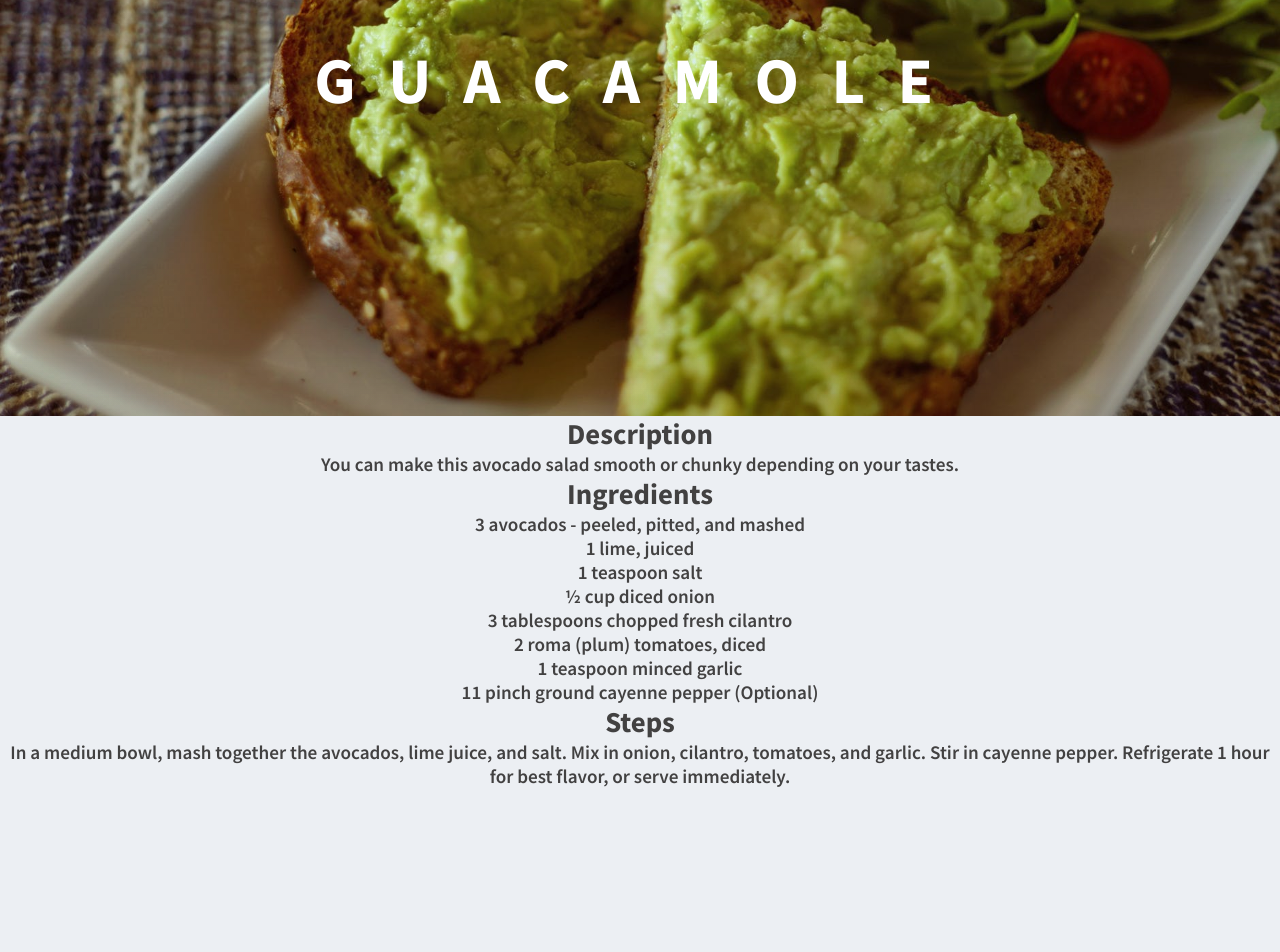
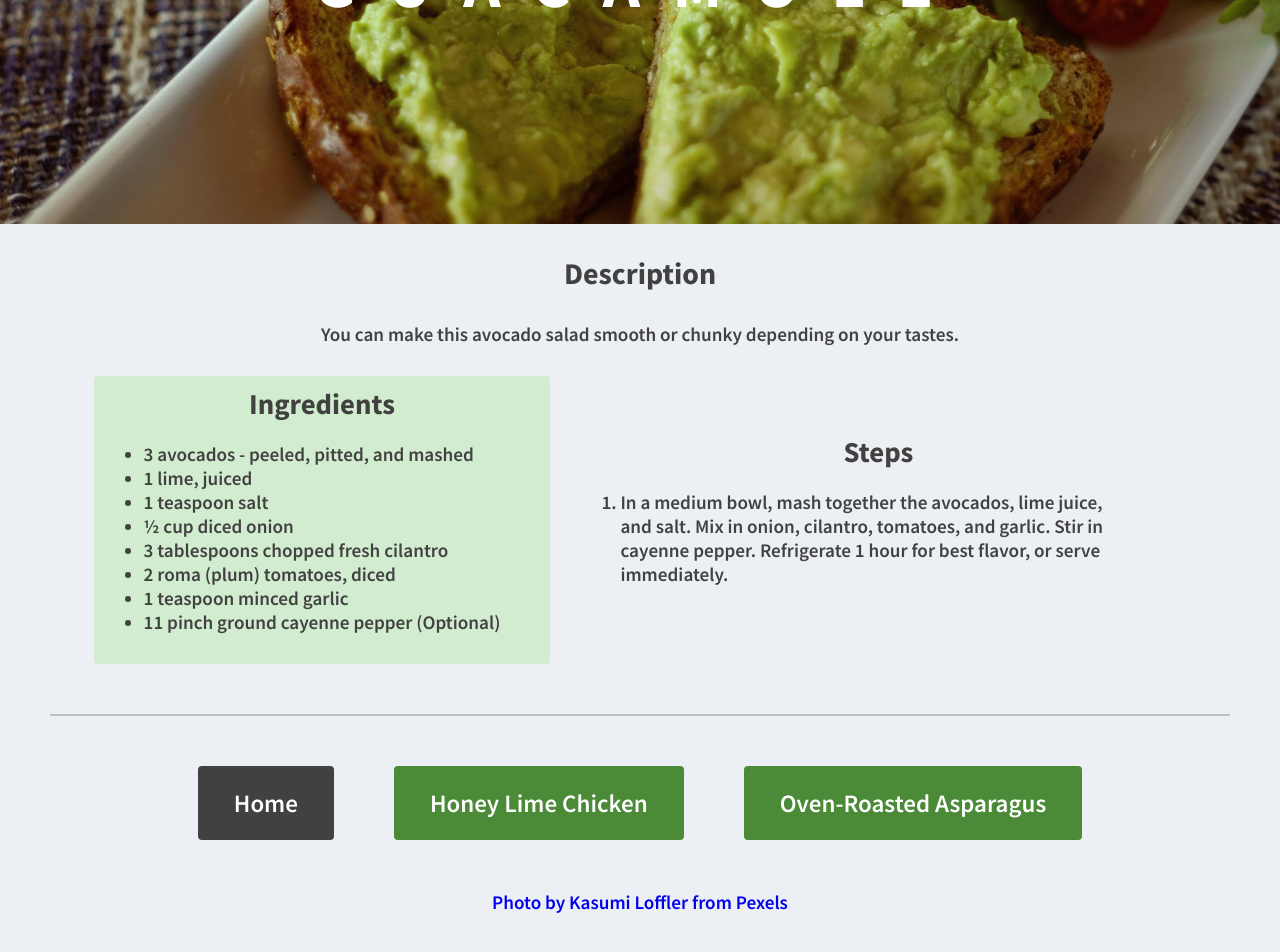
Before and after one commit to Dagobahsystem/odin-recipes, a plain HTML site: page recipes/guacamole.html in a window 1280 px wide. Shown: the part 256-1208 px from the top of the page. Before the commit the page ends 1044 px from the top, so only its background shows below. Drawn offline with Linux system fonts and the light colour scheme.

Commit message:
updated guacamole subpage.  Edits to banner size

```diff
--- a/recipes/guacamole.html
+++ b/recipes/guacamole.html
@@ -17,9 +17,12 @@
         <h1 class="title">Guacamole</h1>
     </div>
 
-    <h2>Description</h2>
+    <h2 class="description">Description</h2>
     <p>You can make this avocado salad smooth or chunky depending on your tastes.</p>
 
+    <div class="recipe-instruct">
+
+        <div class="item-instruct ingredients">
             <h2>Ingredients</h2>
             <ul>
                 <li>3 avocados - peeled, pitted, and mashed</li>
@@ -31,11 +34,25 @@
                 <li>1 teaspoon minced garlic</li>
                 <li>11 pinch ground cayenne pepper (Optional)</li>
             </ul>
+        </div>
 
+        <div class="item-instruct">
             <h2>Steps</h2>
             <ol>
                 <li>In a medium bowl, mash together the avocados, lime juice, and salt. Mix in onion, cilantro, tomatoes, and garlic. Stir in cayenne pepper. Refrigerate 1 hour for best flavor, or serve immediately.</li>
             </ol>
+        </div>
+    </div>
+
+    <hr>
+
+    <ol class="recipes">
+        <li class="items button button-home"><a  href="../index.html">Home</a></li>
+        <li class="items button" ><a  href="../recipes/honey-lime-chicken.html">Honey Lime Chicken</a></li>
+        <li class="items button"><a  href="../recipes/oven-roasted-asparagus.html">Oven-Roasted Asparagus</a></li>
+    </ol>
+
+    <a class="image-credit" href="https://www.pexels.com/photo/plate-of-bread-with-spread-3535380/">Photo by Kasumi Loffler from Pexels</a>
 
 </body>
 </html>
--- a/style.css
+++ b/style.css
@@ -72,24 +72,24 @@ a {
     justify-content: center;
     align-items: center;
     width: 100%;
-    height: 35em;
+    height: 25em;
     color: white;
 }
 
 .home-banner {
-    background: no-repeat center url(https://images.unsplash.com/photo-1504674900247-0877df9cc836?ixlib=rb-1.2.1&ixid=MnwxMjA3fDB8MHxwaG90by1wYWdlfHx8fGVufDB8fHx8&auto=format&fit=crop&w=1170&q=80), linear-gradient(0deg, rgba(35,36,0,.3) 0%, rgba(0,212,255,.1) 100%);
+    background: no-repeat center url("images/pexels-ella-olsson-1640777.jpg"), linear-gradient(0deg, rgba(35,36,0,.4) 0%, rgba(0,212,255,.1) 100%);
     background-blend-mode: overlay;
     background-size: cover;
 }
 
 .recipe-banner1 {
-    background: no-repeat center url("images/lime-chicken.jpeg"), linear-gradient(0deg, rgba(35,36,0,.3) 0%, rgba(0,212,255,.1) 100%);
+    background: no-repeat center url("images/pexels-engin-akyurt-2673353.jpg"), linear-gradient(0deg, rgba(35,36,0,.4) 0%, rgba(0,212,255,.1) 100%);
     background-blend-mode: overlay;
     background-size: cover;
 }
 
 .recipe-banner2 {
-    background: no-repeat center url("images/pexels-valeria-boltneva-10038682.jpg"), linear-gradient(0deg, rgba(35,36,0,.3) 0%, rgba(0,212,255,.1) 100%);
+    background: no-repeat center url("images/pexels-valeria-boltneva-10038682.jpg"), linear-gradient(0deg, rgba(35,36,0,.4) 0%, rgba(0,212,255,.1) 100%);
     background-blend-mode: overlay;
 
 }
```
Also changed, not shown: index.html (+5 -0 lines), recipes/honey-lime-chicken.html (+1 -1 lines), recipes/oven-roasted-asparagus.html (+1 -1 lines), images/eating.gif (deleted), images/lime-chicken.jpeg (deleted), 2 other files. Lines whose indentation alone changed are shown as unchanged.
